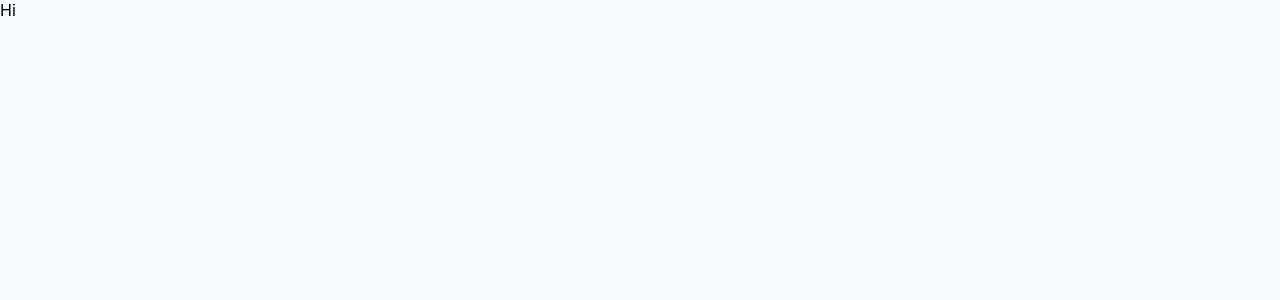
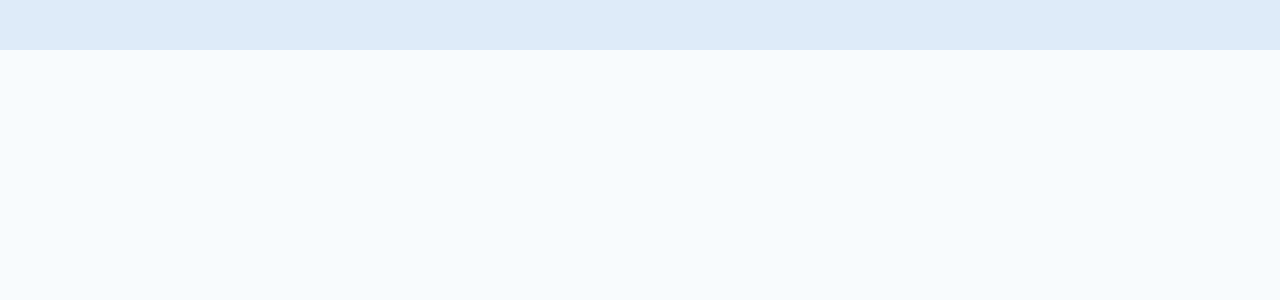
Before and after one commit to hyunshim/TravelMap, a React (Create React App) app: page / in a window 1280 px wide. Shown: the top 300 px of the page. Built offline with nearby package versions, Linux system fonts and the light colour scheme.

Commit message:
Add navigation component

```diff
--- a/src/App.js
+++ b/src/App.js
@@ -1,10 +1,12 @@
 import React from 'react';
 import './App.scss';
+
+import NavigationBar from './components/navigation/NavigationBar';
 
 function App() {
   return (
     <div class="app">
-      Hi
+      <NavigationBar></NavigationBar>
     </div>
   );
 }
--- /dev/null
+++ b/src/components/navigation/NavigationBar.js
@@ -0,0 +1,16 @@
+import React from 'react';
+import './NavigationBar.scss';
+
+class NavigationBar extends React.Component {
+    constructor(props) {
+        super(props);
+    }
+    render() {
+        return (
+            <div class="nav">
+            </div>
+        )
+    }
+}
+
+export default NavigationBar;
--- /dev/null
+++ b/src/components/navigation/NavigationBar.scss
@@ -0,0 +1,6 @@
+@import '../../utils/variables';
+
+.nav {
+  background: $app-navigation-primary;
+  height: 50px;
+}
```
